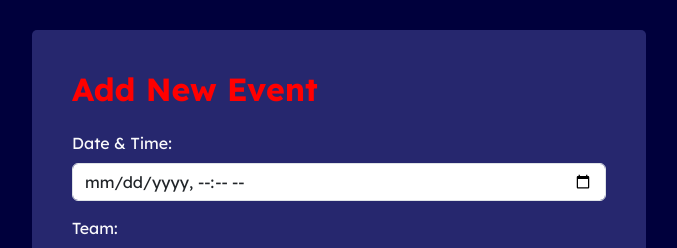
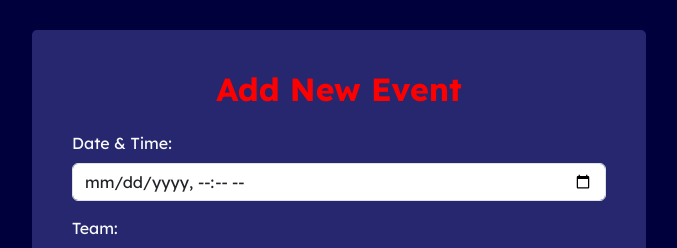
Before and after one commit to racheltenenbaum/Sportradar, a PHP site: page /create_event.php in a window 1280 px wide. Shown: the part 65-313 px from the top of the page, without its empty margins (301-978 px from the left). Run offline with PHP 8.4, Linux system fonts and the light colour scheme; data that the repository does not hold is empty; some libraries are stand-ins or nearby versions.

Commit message:
re-aligned h2 text

```diff
--- a/create_event.php
+++ b/create_event.php
@@ -28,7 +28,7 @@
 ?>
 <?php include "components/header.php" ?>
 <div class="main-div add-event">
-  <h2>Add New Event</h2>
+  <h2 style="text-align: center;">Add New Event</h2>
   <form method="post">
     <label for="datetime" class="form-label">Date & Time:</label>
       <input type="datetime-local" class="form-control" name="datetime" placeholder="Date & Time" value="<?php if (isset($_POST["datetime"])) {echo $_POST["datetime"];}?>">
```
